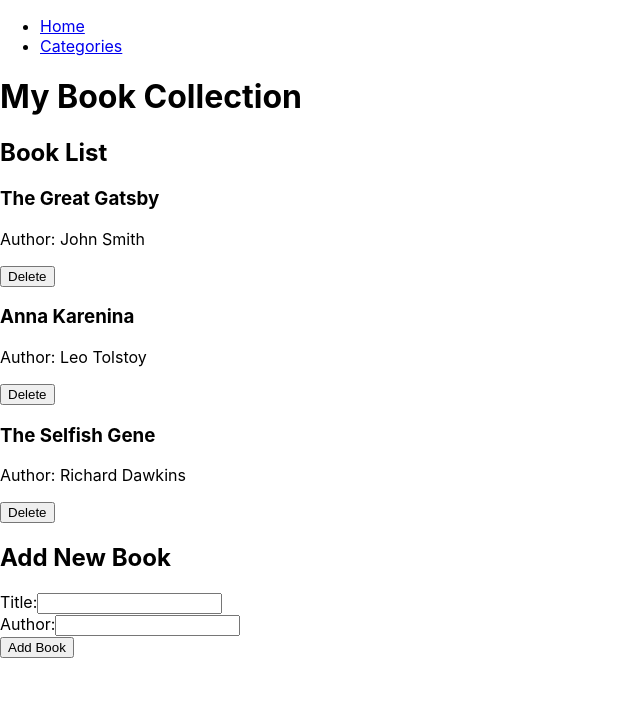
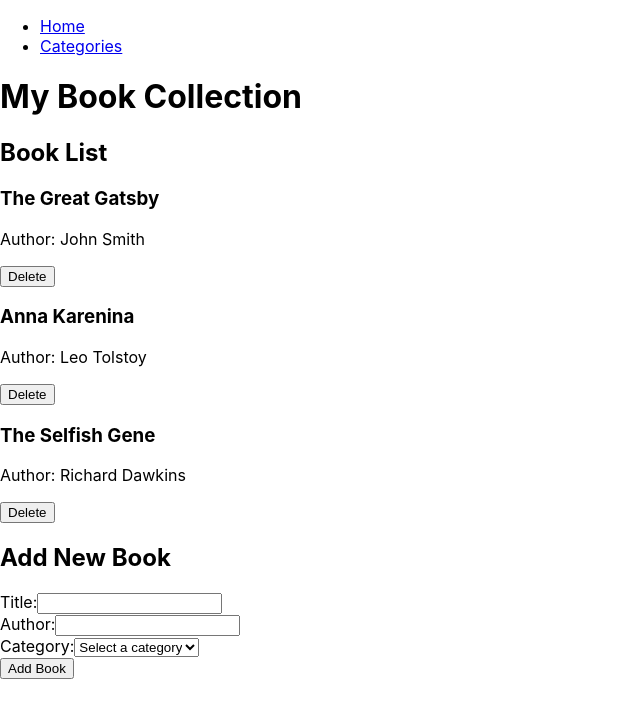
Before and after one commit to Khaled-Alaa-1/Book-store, a React (Create React App) app: page / in a window 1280 px wide. Shown: the top 718 px of the page, without its empty margins (0-640 px from the left). Built offline with nearby package versions, Linux system fonts and the light colour scheme.

Commit message:
Update bookform.js

```diff
--- a/src/components/bookform.js
+++ b/src/components/bookform.js
@@ -1,11 +1,13 @@
 import React, { useState } from 'react';
 import { useDispatch } from 'react-redux';
 import { addBook } from '../redux/books/booksSlice';
-
 function BookForm() {
   const [title, setTitle] = useState('');
   const [author, setAuthor] = useState('');
+  const [category, setCategory] = useState('');
   const dispatch = useDispatch();
+
+  const categoryOptions = ['Fiction', 'Action', 'Nonfiction', 'Comedy'];
 
   const handleSubmit = (e) => {
     e.preventDefault();
@@ -13,11 +15,14 @@ function BookForm() {
       item_id: `item${Date.now()}`,
       title,
       author,
+      category,
     };
     dispatch(addBook(newBook));
     setTitle('');
     setAuthor('');
+    setCategory('');
   };
+
   return (
     <div>
       <h2>Add New Book</h2>
@@ -44,10 +49,26 @@ function BookForm() {
             />
           </label>
         </div>
+        <div>
+          <label htmlFor="category-select">
+            Category:
+            <select
+              id="category-select"
+              value={category}
+              onChange={(e) => setCategory(e.target.value)}
+            >
+              <option value="">Select a category</option>
+              {categoryOptions.map((category) => (
+                <option key={category} value={category}>
+                  {category}
+                </option>
+              ))}
+            </select>
+          </label>
+        </div>
         <button type="submit">Add Book</button>
       </form>
     </div>
-  );
-}
-
-export default BookForm;
+      );
+    }
+    export default BookForm;
```
